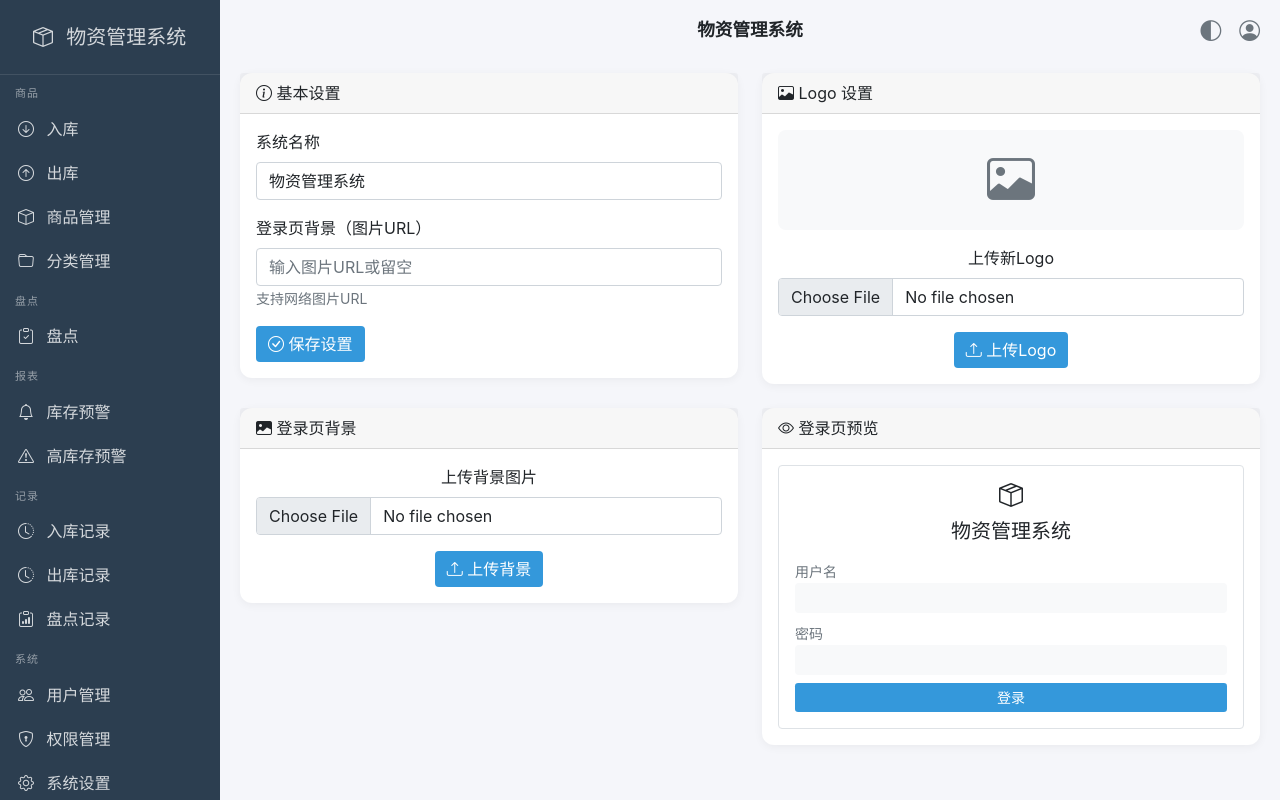
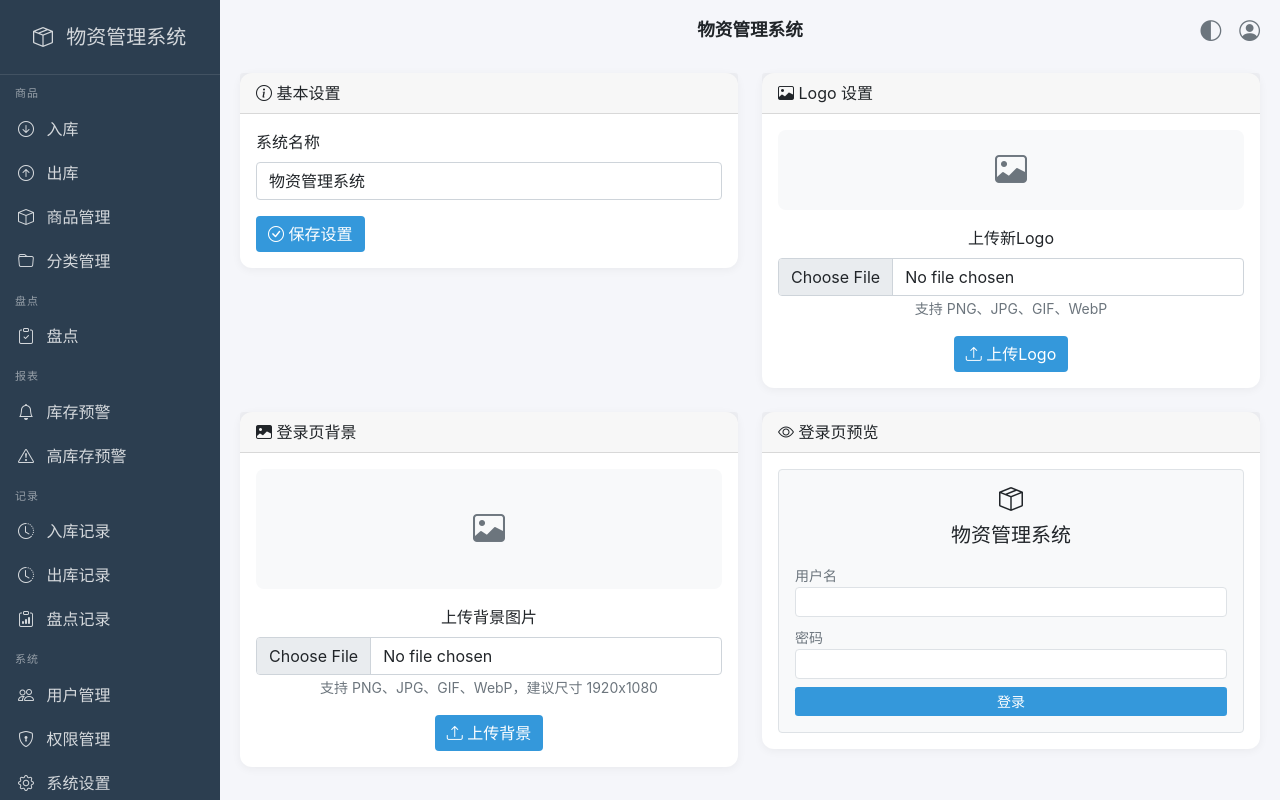
Before and after one commit to srockci/inventory-system, a Flask app: page /settings in a window 1280 px wide. Run offline with Flask 3, Linux system fonts and the light colour scheme; the visitor is signed in with stand-in values (Sample User, id 1).

Commit message:
fix: 系统设置页面优化 - Logo和背景统一改为本地上传
- 移除基本设置中的登录页背景URL输入框
- Logo和背景统一使用本地上传方式
- 简化上传表单和预览界面
- 上传后自动刷新页面显示新图片

```diff
--- a/app.py
+++ b/app.py
@@ -641,10 +641,8 @@ def update_settings():
         return jsonify({'success': False, 'message': '无权限'})
 
     system_name = request.form.get('system_name', '')
-    login_background_url = request.form.get('login_background_url', '')
 
     SystemSettings.set('system_name', system_name)
-    SystemSettings.set('login_background', login_background_url)
 
     return jsonify({'success': True, 'message': '设置已保存'})
 
--- a/templates/settings.html
+++ b/templates/settings.html
@@ -19,13 +19,6 @@
                         <input type="text" name="system_name" id="system_name" class="form-control"
                                value="{{ system_name }}" required>
                     </div>
-                    <div class="mb-3">
-                        <label class="form-label">登录页背景（图片URL）</label>
-                        <input type="text" name="login_background_url" id="login_background_url"
-                               class="form-control" value="{{ login_background }}"
-                               placeholder="输入图片URL或留空">
-                        <small class="text-muted">支持网络图片URL</small>
-                    </div>
                     <button type="submit" class="btn btn-primary">
                         <i class="bi bi-check-circle"></i> 保存设置
                     </button>
@@ -41,32 +34,35 @@
                 <i class="bi bi-image"></i> Logo 设置
             </div>
             <div class="card-body text-center">
-                {% if system_logo %}
+                {% if system_logo and system_logo != '' %}
                 <div class="mb-3">
                     <img src="{{ url_for('static', filename='uploads/' + system_logo) }}"
-                         alt="当前Logo" class="img-thumbnail" style="max-height: 100px;">
+                         alt="当前Logo" class="img-thumbnail" style="max-height: 80px;">
                     <p class="mt-2 mb-0"><small class="text-muted">当前Logo</small></p>
                 </div>
                 {% else %}
                 <div class="mb-3 bg-light d-flex align-items-center justify-content-center"
-                     style="height: 100px; border-radius: 8px;">
-                    <i class="bi bi-image text-muted" style="font-size: 3rem;"></i>
+                     style="height: 80px; border-radius: 8px;">
+                    <i class="bi bi-image text-muted" style="font-size: 2rem;"></i>
                 </div>
                 {% endif %}
 
                 <form id="logo-upload-form" enctype="multipart/form-data">
                     <div class="mb-3">
                         <label class="form-label">上传新Logo</label>
-                        <input type="file" name="logo" id="logo_input" class="form-control" accept="image/*">
+                        <input type="file" name="logo" id="logo_input" class="form-control" accept="image/png,image/jpeg,image/gif,image/webp">
+                        <small class="text-muted">支持 PNG、JPG、GIF、WebP</small>
                     </div>
+                    <div class="d-flex gap-2 justify-content-center">
                         <button type="submit" class="btn btn-primary">
                             <i class="bi bi-upload"></i> 上传Logo
                         </button>
-                    {% if system_logo %}
+                        {% if system_logo and system_logo != '' %}
                         <button type="button" class="btn btn-outline-danger" onclick="resetLogo()">
                             <i class="bi bi-trash"></i> 删除
                         </button>
                         {% endif %}
+                    </div>
                 </form>
             </div>
         </div>
@@ -79,26 +75,34 @@
                 <i class="bi bi-image-fill"></i> 登录页背景
             </div>
             <div class="card-body text-center">
-                {% if login_background %}
+                {% if login_background and login_background != '' %}
                 <div class="mb-3">
                     <img src="{{ url_for('static', filename='uploads/' + login_background) }}"
-                         alt="当前背景" class="img-thumbnail" style="max-height: 150px;">
+                         alt="当前背景" class="img-thumbnail" style="max-height: 120px;">
+                </div>
+                {% else %}
+                <div class="mb-3 bg-light d-flex align-items-center justify-content-center"
+                     style="height: 120px; border-radius: 8px;">
+                    <i class="bi bi-image text-muted" style="font-size: 2rem;"></i>
                 </div>
                 {% endif %}
 
                 <form id="background-upload-form" enctype="multipart/form-data">
                     <div class="mb-3">
                         <label class="form-label">上传背景图片</label>
-                        <input type="file" name="background" id="background_input" class="form-control" accept="image/*">
+                        <input type="file" name="background" id="background_input" class="form-control" accept="image/png,image/jpeg,image/gif,image/webp">
+                        <small class="text-muted">支持 PNG、JPG、GIF、WebP，建议尺寸 1920x1080</small>
                     </div>
+                    <div class="d-flex gap-2 justify-content-center">
                         <button type="submit" class="btn btn-primary">
                             <i class="bi bi-upload"></i> 上传背景
                         </button>
-                    {% if login_background %}
+                        {% if login_background and login_background != '' %}
                         <button type="button" class="btn btn-outline-danger" onclick="resetBackground()">
                             <i class="bi bi-trash"></i> 删除
                         </button>
                         {% endif %}
+                    </div>
                 </form>
             </div>
         </div>
@@ -111,8 +115,8 @@
                 <i class="bi bi-eye"></i> 登录页预览
             </div>
             <div class="card-body text-center">
-                <div class="border rounded p-3 {% if login_background %}bg-dark{% endif %}">
-                    {% if system_logo %}
+                <div class="border rounded p-3" style="background: #f8f9fa;">
+                    {% if system_logo and system_logo != '' %}
                     <img src="{{ url_for('static', filename='uploads/' + system_logo) }}"
                          alt="logo" style="max-height: 40px; margin-bottom: 10px;">
                     {% else %}
@@ -122,11 +126,11 @@
                     <div class="text-start mt-3">
                         <div class="mb-2">
                             <small class="text-muted">用户名</small>
-                            <div class="bg-light rounded" style="height: 30px;"></div>
+                            <div class="bg-white border rounded" style="height: 30px;"></div>
                         </div>
                         <div class="mb-2">
                             <small class="text-muted">密码</small>
-                            <div class="bg-light rounded" style="height: 30px;"></div>
+                            <div class="bg-white border rounded" style="height: 30px;"></div>
                         </div>
                         <div class="btn btn-primary btn-sm w-100">登录</div>
                     </div>
@@ -135,19 +139,16 @@
         </div>
     </div>
 </div>
-
-<!-- Toast 提示 -->
 {% endblock %}
 
 {% block extra_js %}
 <script>
-// 基本设置
+// 基本设置保存
 document.querySelector('#basic-settings-form').addEventListener('submit', async (e) => {
     e.preventDefault();
 
     const formData = new FormData();
     formData.append('system_name', document.getElementById('system_name').value);
-    formData.append('login_background_url', document.getElementById('login_background_url').value);
 
     try {
         const res = await fetch('{{ url_for("update_settings") }}', {
@@ -157,7 +158,7 @@ document.querySelector('#basic-settings-form').addEventListener('submit', async
         const data = await res.json();
         showToast(data.message, data.success);
     } catch (err) {
-        showToast('操作失败: ' + err.message, false);
+        showToast('保存失败: ' + err.message, false);
     }
 });
 
@@ -180,14 +181,12 @@ document.querySelector('#logo-upload-form').addEventListener('submit', async (e)
             body: formData
         });
         const data = await res.json();
+        showToast(data.message, data.success);
         if (data.success) {
-            showToast(data.message, true);
             setTimeout(() => location.reload(), 1000);
-        } else {
-            showToast(data.message, false);
         }
     } catch (err) {
-        showToast('操作失败: ' + err.message, false);
+        showToast('上传失败: ' + err.message, false);
     }
 });
 
@@ -210,14 +209,12 @@ document.querySelector('#background-upload-form').addEventListener('submit', asy
             body: formData
         });
         const data = await res.json();
+        showToast(data.message, data.success);
         if (data.success) {
-            showToast(data.message, true);
             setTimeout(() => location.reload(), 1000);
-        } else {
-            showToast(data.message, false);
         }
     } catch (err) {
-        showToast('操作失败: ' + err.message, false);
+        showToast('上传失败: ' + err.message, false);
     }
 });
 
@@ -228,14 +225,12 @@ async function resetLogo() {
     try {
         const res = await fetch('{{ url_for("reset_logo") }}', { method: 'POST' });
         const data = await res.json();
+        showToast(data.message, data.success);
         if (data.success) {
-            showToast(data.message, true);
             setTimeout(() => location.reload(), 1000);
-        } else {
-            showToast(data.message, false);
         }
     } catch (err) {
-        showToast('操作失败', false);
+        showToast('删除失败', false);
     }
 }
 
@@ -246,14 +241,12 @@ async function resetBackground() {
     try {
         const res = await fetch('{{ url_for("reset_background") }}', { method: 'POST' });
         const data = await res.json();
+        showToast(data.message, data.success);
         if (data.success) {
-            showToast(data.message, true);
             setTimeout(() => location.reload(), 1000);
-        } else {
-            showToast(data.message, false);
         }
     } catch (err) {
-        showToast('操作失败', false);
+        showToast('删除失败', false);
     }
 }
 </script>
```
Lines whose indentation alone changed are shown as unchanged.
